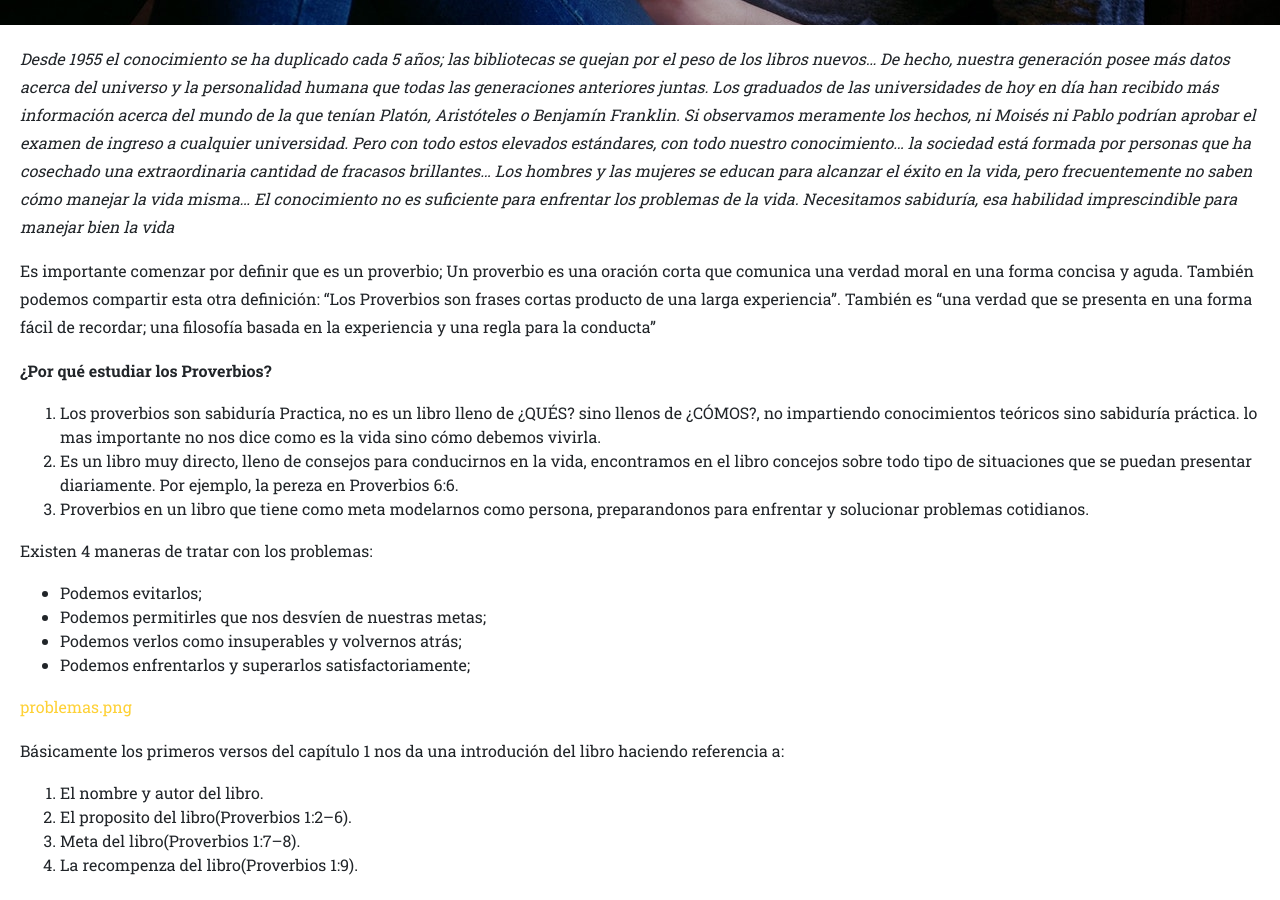
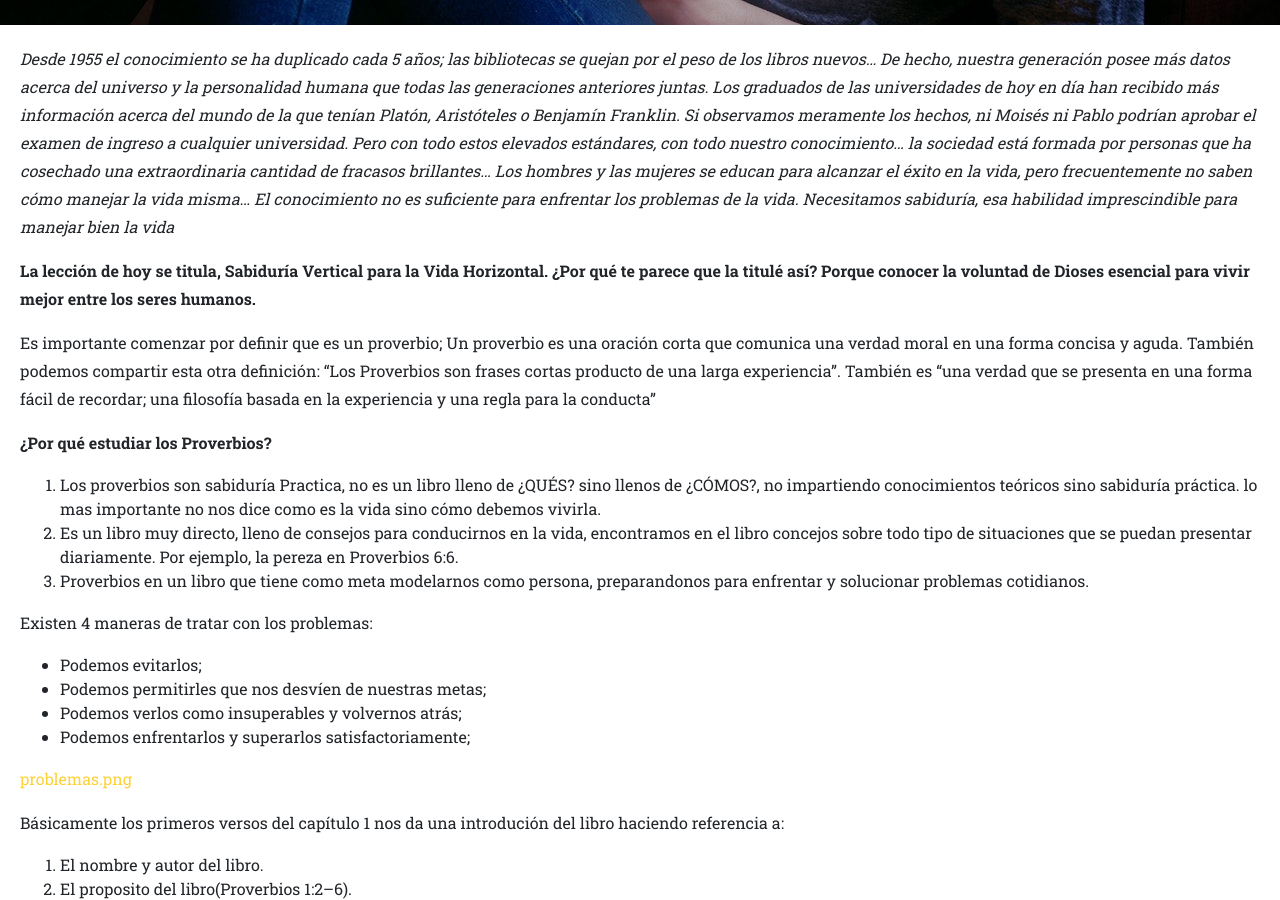
Before and after one commit to Escueladominical/Escueladominical.github.io, a Jekyll site: the page built from _posts/2018-04-14-sabidur-a-vertical-para-la-vida-horizontal.md, in a window 1280 px wide and 900 px high, scrolled down 809 px. Built offline with Jekyll 4.4.1, drawn with Linux system fonts in a browser that asks for light colours; some web fonts are replaced.

Commit message:
Update 2018-04-14-sabidur-a-vertical-para-la-vida-horizontal.md

```diff
--- a/_posts/2018-04-14-sabidur-a-vertical-para-la-vida-horizontal.md
+++ b/_posts/2018-04-14-sabidur-a-vertical-para-la-vida-horizontal.md
@@ -18,6 +18,9 @@ cosechado una extraordinaria cantidad de fracasos brillantes... Los hombres y la
 para alcanzar el éxito en la vida, pero frecuentemente no saben cómo manejar la vida misma... El
 conocimiento no es suficiente para enfrentar los problemas de la vida. Necesitamos sabiduría, esa
 habilidad imprescindible para manejar bien la vida_
+
+**La lección de hoy se titula, Sabiduría Vertical para la Vida Horizontal. ¿Por qué te parece que la
+titulé así? Porque conocer la voluntad de Dioses esencial para vivir mejor entre los seres humanos.**
 
 Es importante comenzar por definir que es un proverbio; Un proverbio es una oración corta que comunica una verdad moral en una forma concisa y aguda. También podemos compartir esta otra definición: "Los Proverbios son frases cortas producto de una larga experiencia". También es "una verdad que se presenta en una forma fácil de recordar; una filosofía basada en la experiencia y una regla para la conducta"
 
```
